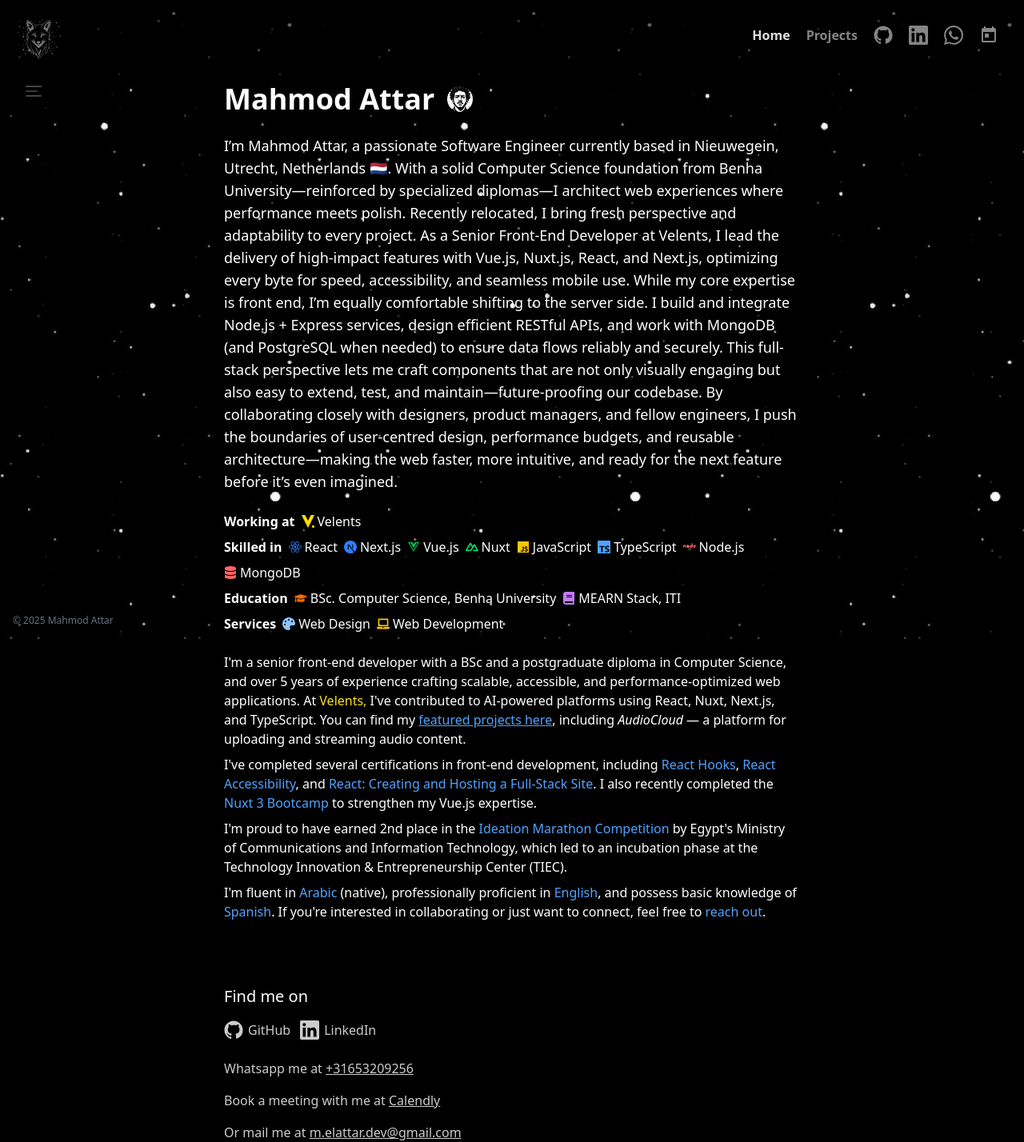
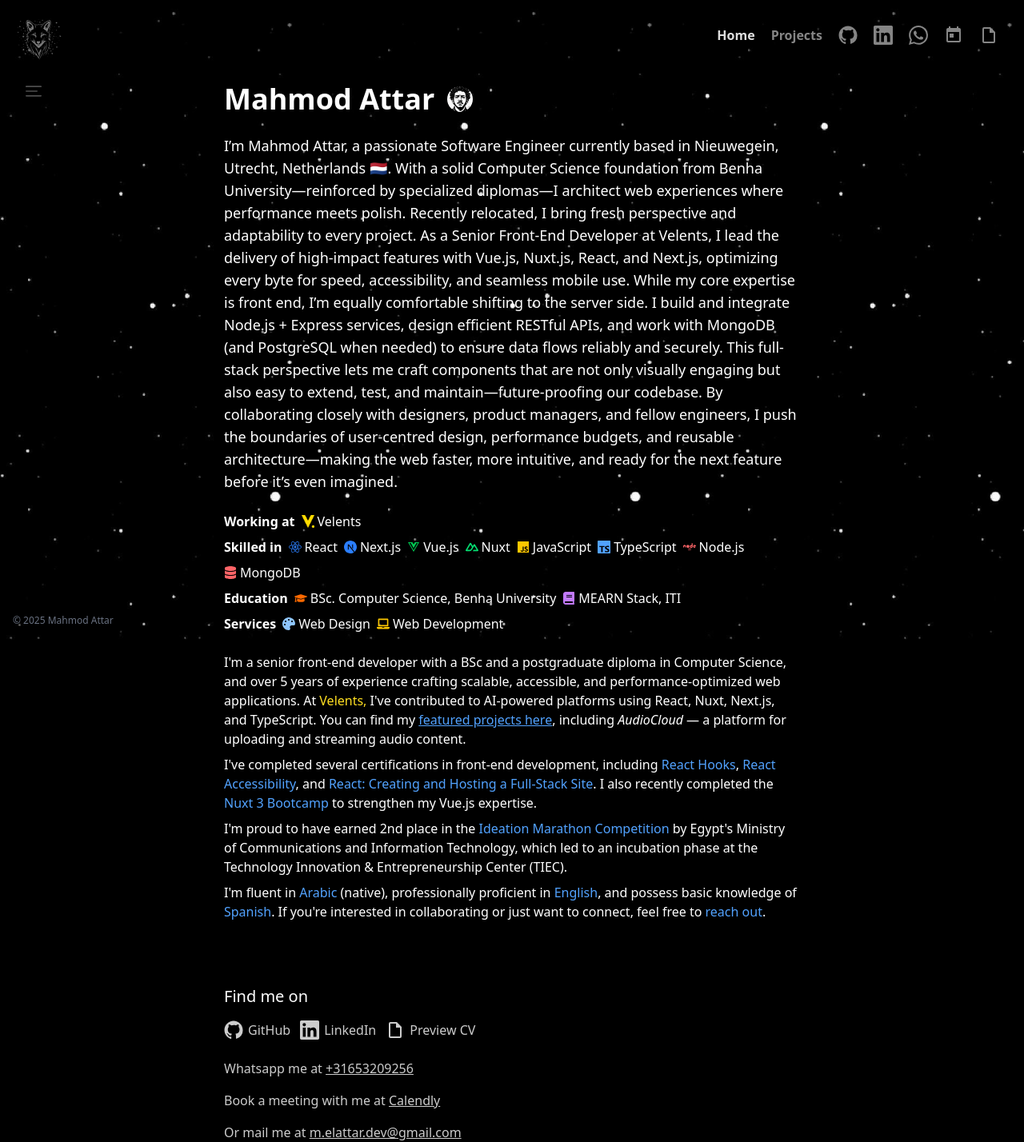
Before and after one commit to Attar74/portfolio, a React (Vite) app: page / in a window 1280 px wide. Shown: the whole page at 80% size. Built offline with nearby package versions, Linux system fonts and the light colour scheme.

Commit message:
Add CV preview URL

```diff
--- a/src/components/Navbar.jsx
+++ b/src/components/Navbar.jsx
@@ -291,6 +291,23 @@ const Navbar = () => {
               </svg>
             </a>
 
+            <a
+              href="https://europa.eu/europass/eportfolio/screen/share/7c4000de-fd0a-4c79-81c6-0fd3adf6333f?lang=en"
+              download="Attar_Elattar_CV.pdf"
+              title="preview CV"
+              className="hidden md:inline cursor-pointer no-underline text-inherit transition-opacity duration-200 opacity-60 hover:opacity-100 outline-none m-auto"
+            >
+              <svg
+                xmlns="http://www.w3.org/2000/svg"
+                width="24"
+                height="24"
+                viewBox="0 0 24 24"
+                fill="currentColor"
+              >
+                <path d="M14,2H6A2,2 0 0,0 4,4V20A2,2 0 0,0 6,22H18A2,2 0 0,0 20,20V8L14,2M18,20H6V4H13V9H18V20Z" />
+              </svg>
+            </a>
+
             {/*
             <a
               href="/feed.xml"
--- a/src/components/Profile.jsx
+++ b/src/components/Profile.jsx
@@ -269,6 +269,24 @@ const Profile = () => {
               </span>{' '}
               LinkedIn
             </a>
+
+            <a
+              href="https://europa.eu/europass/eportfolio/screen/share/7c4000de-fd0a-4c79-81c6-0fd3adf6333f?lang=en"
+              download="Attar_Elattar_CV.pdf"
+              title="preview CV"
+              className="flex items-center gap-1.5 opacity-80 hover:opacity-100 transition-opacity"
+            >
+              <svg
+                xmlns="http://www.w3.org/2000/svg"
+                width="24"
+                height="24"
+                viewBox="0 0 24 24"
+                fill="currentColor"
+              >
+                <path d="M14,2H6A2,2 0 0,0 4,4V20A2,2 0 0,0 6,22H18A2,2 0 0,0 20,20V8L14,2M18,20H6V4H13V9H18V20Z" />
+              </svg>
+              Preview CV
+            </a>
           </div>
 
           <p className="mb-4 opacity-80">
```
